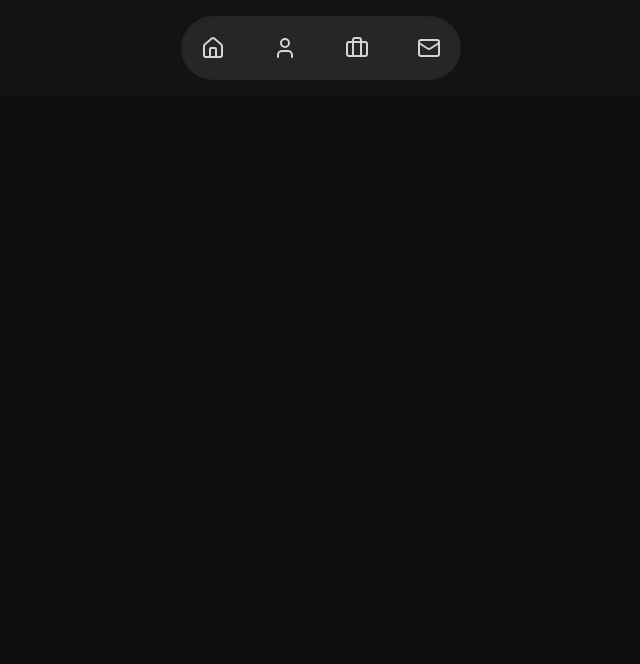
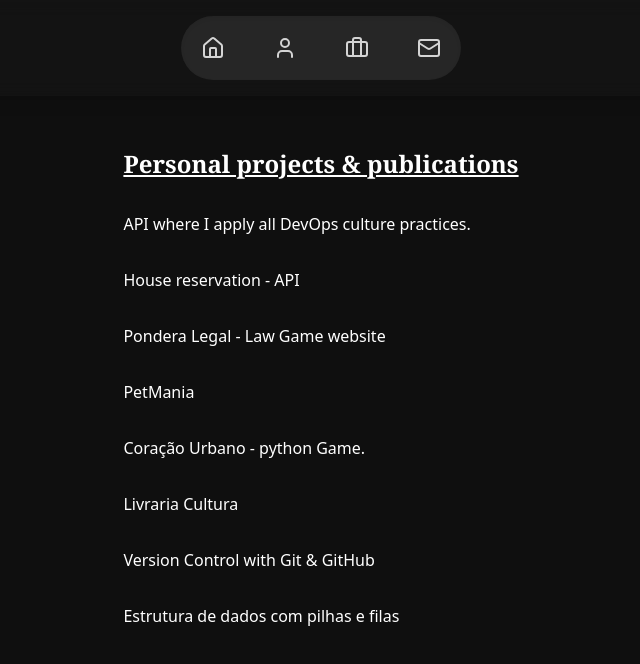
Before and after one commit to kyoulau/portifolio-laura-santos, a React app: page /projetos-bala in a window 1280 px wide. Shown: the top 664 px of the page, without its empty margins (319-959 px from the left). Built offline with nearby package versions, Linux system fonts and the light colour scheme; the HTML template or start-up script is replaced by a standard one.

Commit message:
feat: projetos

```diff
--- a/src/components/Header/index.tsx
+++ b/src/components/Header/index.tsx
@@ -13,7 +13,7 @@
           >
             <Home size={24} />
             <span className="absolute top-full mt-3 px-3 py-1 bg-neutral-700 text-sm text-white rounded-md opacity-0 group-hover:opacity-100 transition-all duration-300 ease-in-out invisible group-hover:visible whitespace-nowrap">
-              Início
+              Welcome!
             </span>
           </a>
           <a
@@ -22,7 +22,7 @@
           >
             <User size={24} />
             <span className="absolute top-full mt-3 px-3 py-1 bg-neutral-700 text-sm text-white rounded-md opacity-0 group-hover:opacity-100 transition-all duration-300 ease-in-out invisible group-hover:visible whitespace-nowrap">
-              Sobre Mim
+              About me
             </span>
           </a>
           <a
@@ -31,7 +31,7 @@
           >
             <Briefcase size={24} />
             <span className="absolute top-full mt-3 px-3 py-1 bg-neutral-700 text-sm text-white rounded-md opacity-0 group-hover:opacity-100 transition-all duration-300 ease-in-out invisible group-hover:visible whitespace-nowrap">
-              Projetos
+              Projects
             </span>
           </a>
           <a
@@ -40,7 +40,7 @@
           >
             <Mail size={24} />
             <span className="absolute top-full mt-3 px-3 py-1 bg-neutral-700 text-sm text-white rounded-md opacity-0 group-hover:opacity-100 transition-all duration-300 ease-in-out invisible group-hover:visible whitespace-nowrap">
-              Contato
+              Blogs
             </span>
           </a>
         </div>
--- a/src/pages/Projetos/index.tsx
+++ b/src/pages/Projetos/index.tsx
@@ -1,18 +1,108 @@
 function Projetos() {
   return (
-  <div className="bg-neutral-800 min-h-screen flex items-center justify-center font-inter">
+    <div className="bg-neutral-800 min-h-screen font-inter">
       <div
         className="fixed inset-0 bg-black/60 backdrop-blur-sm"
         aria-hidden="true"
       />
 
-      <div className="relative z-10 p-8 md:p-12 lg:p-16 flex flex-col md:flex-row items-center justify-center gap-12 max-w-5xl w-full">
+      <div className="relative z-10 p-8 md:p-12 lg:p-16 flex flex-col items-center justify-start max-w-7xl mx-auto" >
+
+        <div
+          className="relative transition-transform duration-300 hover:scale-105 m-2.5 p-8"
+        >
+        </div>
+
+        <div className="text-white text-center md:text-left">
+          <h1 className="text-2xl font-serif font-bold mb-4 text-white underline">Personal projects & publications</h1>
 
 
+          <div className="mt-8 flex gap-4 justify-center md:justify-start">
+            <a
+              href="https://api-python-dev-ops-392622763463.southamerica-east1.run.app/docs"
+              target="_blank"
+              rel="noopener noreferrer">
+                <p className="text-white hover:text-gray-400">
+                  API where I apply all DevOps culture practices.
+                </p>
+              </a>
+              <br />
+          </div>
+          <div className="mt-8 flex gap-4 justify-center md:justify-start">
+              <a
+              href="https://github.com/kyoulau/node-rest"
+              target="_blank"
+              rel="noopener noreferrer">
+                <p className="text-white hover:text-gray-400">
+                  House reservation - API
+                </p>
+              </a>
+          </div>
+            <div className="mt-8 flex gap-4 justify-center md:justify-start">
+              <a
+              href="https://ponderalegal.vercel.app/"
+              target="_blank"
+              rel="noopener noreferrer">
+                <p className="text-white hover:text-gray-400">
+                  Pondera Legal - Law Game website
+                </p>
+              </a>
+          </div>
+            <div className="mt-8 flex gap-4 justify-center md:justify-start">
+              <a
+              href="https://www.youtube.com/watch?v=sREDC9PIkmU&t=52s"
+              target="_blank"
+              rel="noopener noreferrer">
+                <p className="text-white hover:text-gray-400">
+                  PetMania
+                </p>
+              </a>
+          </div>
+          <div className="mt-8 flex gap-4 justify-center md:justify-start">
+              <a
+              href="https://github.com/kyoulau/Visual-Novel---Lalitha"
+              target="_blank"
+              rel="noopener noreferrer">
+                <p className="text-white hover:text-gray-400">
+                  Coração Urbano - python Game.
+                </p>
+              </a>
+          </div>
+            <div className="mt-8 flex gap-4 justify-center md:justify-start">
+              <a
+              href="https://github.com/kyoulau/Livraria-Cultura/blob/main/src/app/app.config.server.ts"
+              target="_blank"
+              rel="noopener noreferrer">
+                <p className="text-white hover:text-gray-400">
+                  Livraria Cultura
+                </p>
+              </a>
+          </div>
+            <div className="mt-8 flex gap-4 justify-center md:justify-start">
+              <a
+              href="https://www.linkedin.com/posts/laura-santos-costa_ol%C3%A1-rede-querida-aqui-estou-eu-mais-uma-activity-7317631019073851392-SVCB?utm_source=share&utm_medium=member_desktop&rcm=ACoAADib-YEBr93dI0g2sWZvzBxpo2xcb-skepc"
+              target="_blank"
+              rel="noopener noreferrer">
+                <p className="text-white hover:text-gray-400">
+                  Version Control with Git & GitHub
+                </p>
+              </a>
+          </div>
+          <div className="mt-8 flex gap-4 justify-center md:justify-start">
+              <a
+              href="https://medium.com/@laucosan05/estrutura-de-dados-com-pilhas-e-filas-em-java-6cbe30b68b78"
+              target="_blank"
+              rel="noopener noreferrer">
+                <p className="text-white hover:text-gray-400">
+                  Estrutura de dados com pilhas e filas
+                </p>
+              </a>
+          </div>
+        </div>
+      </div>
 
-      </div>
     </div>
-  )
+  );
 }
 
-export default Projetos
+export default Projetos;
```
Also changed, not shown: src/pages/tragetora/index.tsx (deleted).
